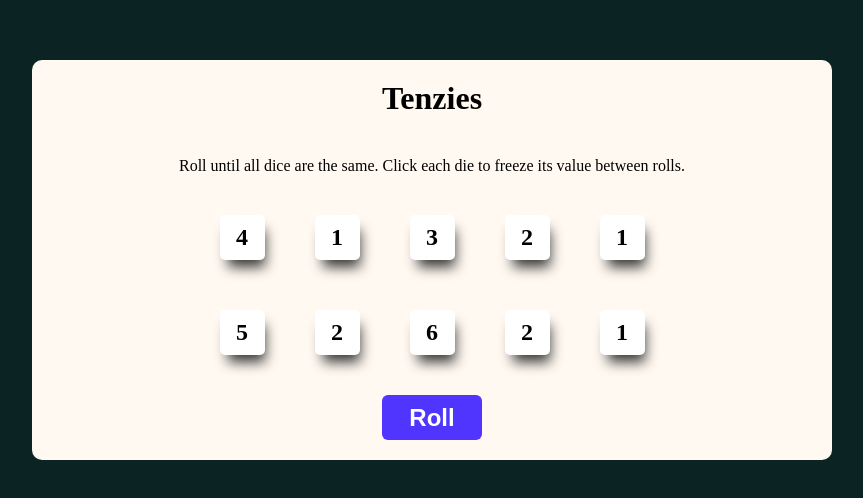
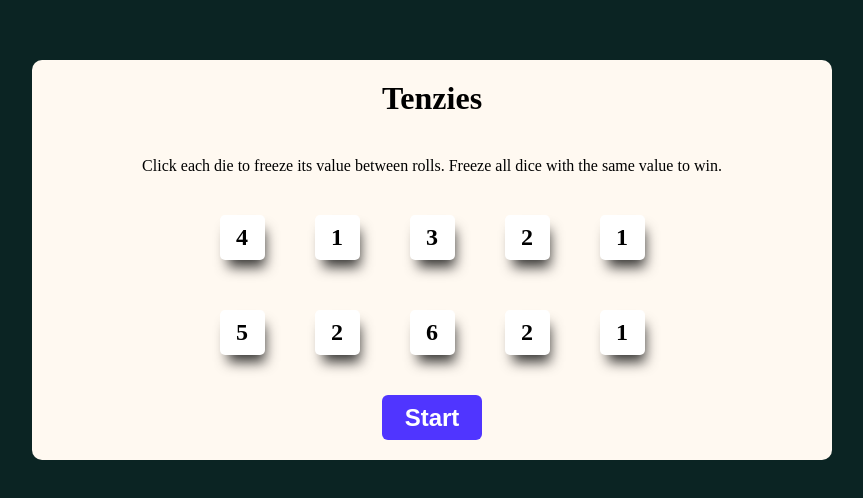
Before and after one commit to BrandonO-98/Tenzies, a React (Create React App) app: page / in a window 1280 px wide. Shown: the part 140-638 px from the top of the page, without its empty margins (208-1071 px from the left). Built offline with nearby package versions, Linux system fonts and the light colour scheme.

Commit message:
Change the roll button to start and let each die roll with a period. Next steps would be to have the die moving around the screen.

```diff
--- a/src/App.js
+++ b/src/App.js
@@ -39,6 +39,7 @@ function App() {
           : { ...die, value: Math.ceil(Math.random() * 6) };
       })
     );
+    setTimeout(roll, 100);
   }
 
   function newGame() {
@@ -63,15 +64,15 @@ function App() {
         {tenzies && <Confetti />}
         <h1 className="title">Tenzies</h1>
         <p className="rules">
-          Roll until all dice are the same. Click each die to freeze its value
-          between rolls.
+          Click each die to freeze its value between rolls. Freeze all dice with
+          the same value to win.
         </p>
         <div className="dice-container"> {dieElements}</div>
         <button
           className={`btn ${tenzies ? `newGame` : `roll`}`}
           onClick={tenzies ? newGame : roll}
         >
-          {tenzies ? `New Game` : `Roll`}
+          {tenzies ? `New Game` : `Start`}
         </button>
       </main>
     </div>
```
